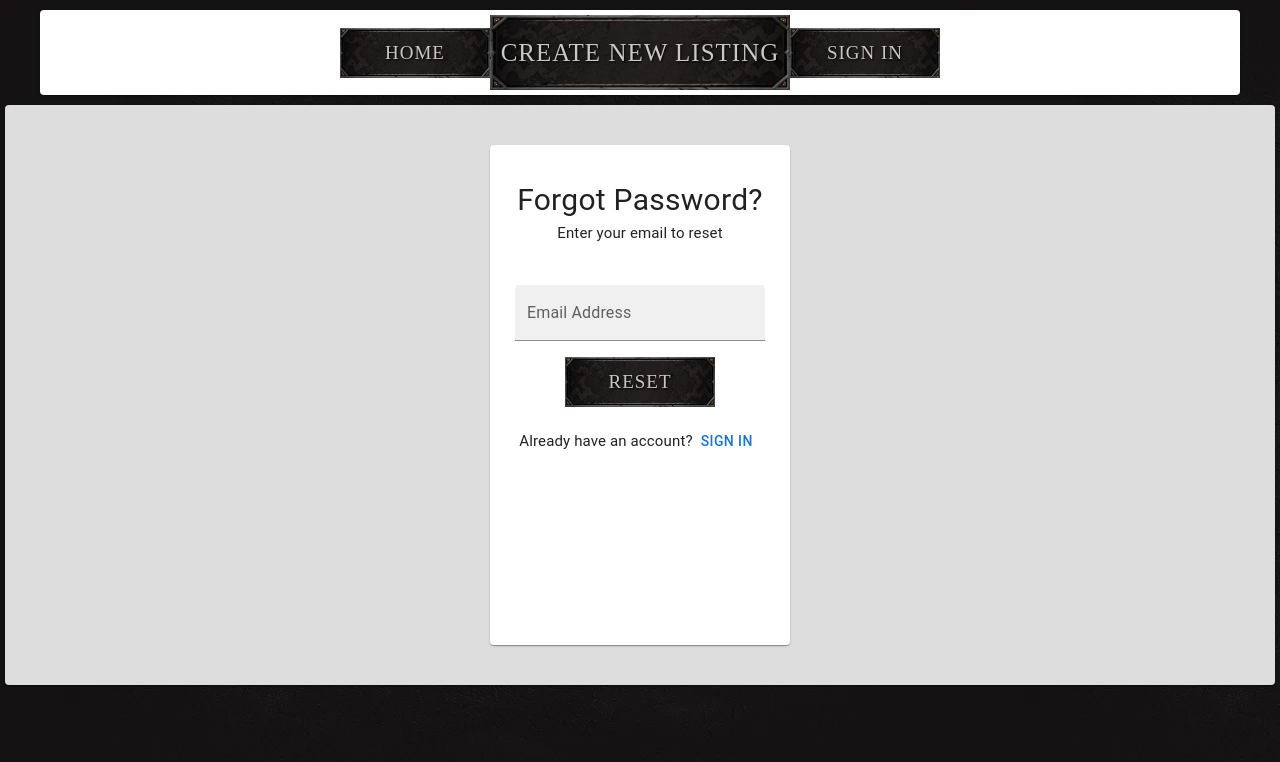
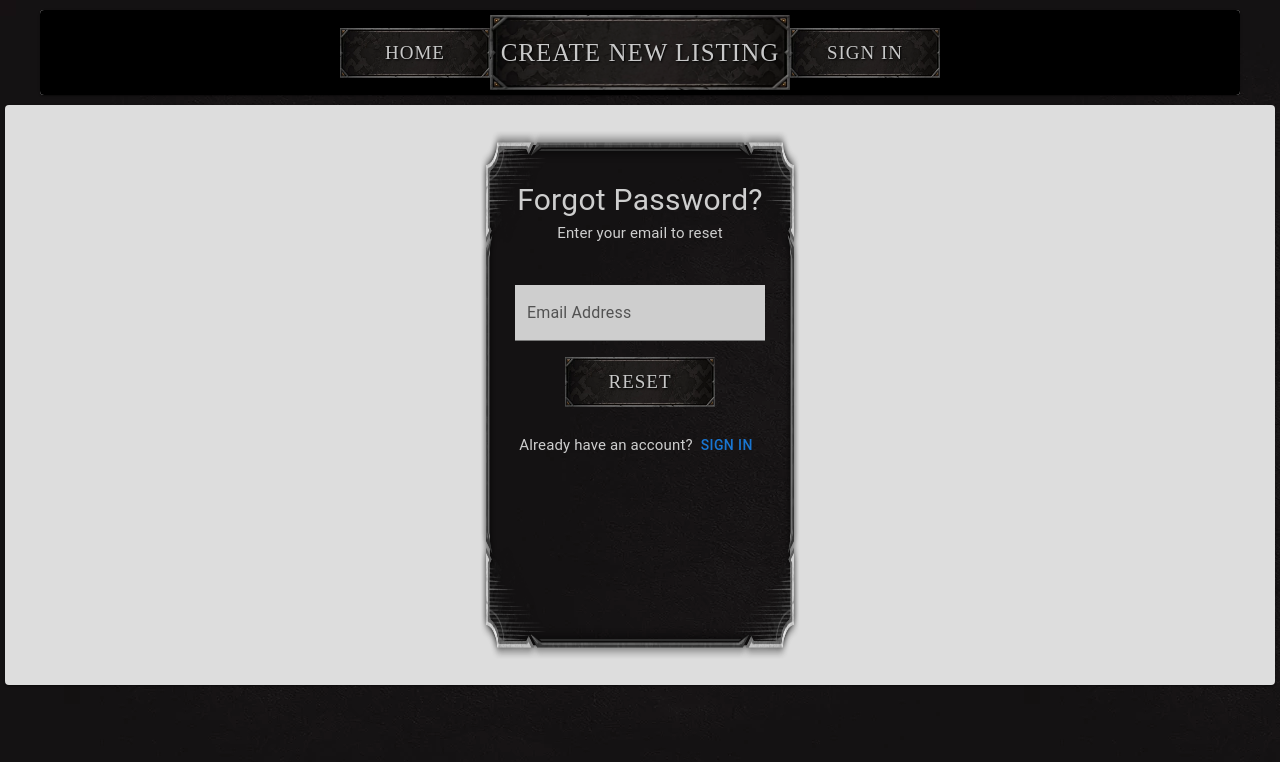
Before and after one commit to aaron-sc-io/goblin-merchant-marketplace, a React (Create React App) app: page /password-reset in a window 1280 px wide. Shown: the top 762 px of the page. Built offline with nearby package versions, Linux system fonts and the light colour scheme; no server answers; the HTML template or start-up script is replaced by a standard one; a web font is replaced by a local one.

Commit message:
PasswordResetCard prototype UI

```diff
--- a/src/components/PasswordResetCard/PasswordResetCard.jsx
+++ b/src/components/PasswordResetCard/PasswordResetCard.jsx
@@ -1,28 +1,38 @@
 import { TextField, Box, Button, Card, Typography, Alert, Divider } from '@mui/material';
 import DndButton from '../DndButton/DndButton';
+import background from '../../utility/img/background.webp'
+import cardFrame from '../../utility/img/inven_frame.webp'
 
 const PasswordResetCard = ({ handleForgotPassSubmit, handleNavigateSignIn, loading, error, message, setUsername }) => {
   console.log(message);
   return (
-    <Card sx={{ width: '300px', height: '500px' }}>
-      <Box sx={{ display: 'flex', flexDirection: 'column', alignItems: 'center', py: 1 }}>
-        <Typography sx={{ fontSize: 30, mt: 3 }}> Forgot Password? </Typography>
-        <Typography sx={{ fontSize: 15, mb: 3 }}> Enter your email to reset </Typography>
+    <div style={{ position: 'relative' }}>
+      <Card sx={{ width: '300px', height: '500px', borderRadius: '30px', backgroundImage: `url(${background})`, color: '#CECECE'}}>
+        <Box sx={{ display: 'flex', flexDirection: 'column', alignItems: 'center', py: 1, zIndex: 1 }}>
+          <Typography sx={{ fontSize: 30, mt: 3, zIndex: 1 }}> Forgot Password? </Typography>
+          <Typography sx={{ fontSize: 15, mb: 3, zIndex: 1 }}> Enter your email to reset </Typography>
           {error && <Alert severity="error">{error}</Alert>}
           <TextField
             id='email-address'
             label='Email Address'
             variant='filled'
             onChange={e => setUsername(e.target.value)}
-          sx={{ width: '250px', my: 2 }}
+            sx={{ width: '250px', my: 2, zIndex: 1 }}
+            inputProps={{ style: { background: '#CECECE' } }}
           />
+          <Box sx={{ zIndex: 1 }}>
             <DndButton text={'RESET'} onClick={handleForgotPassSubmit} disabled={loading}/>
-        <Box sx={{ display: 'flex', alignItems: 'center',  mt: 2, mb: 15 }}>
+          </Box>
+          <Box sx={{ display: 'flex', alignItems: 'center',  mt: 2, mb: 15, zIndex: 1 }}>
             <Typography sx={{ fontSize: 15 }}>Already have an account?   </Typography>
             <Button onClick={handleNavigateSignIn}>Sign In</Button>
           </Box>
         </Box>
       </Card>
+      <div style={{ position: 'absolute', top: -15, left: -10, height: '530px', width: '320px', zIndex: 0 }}>
+        <img src={cardFrame} alt="card-frame" style={{ width: '100%', height: '100%' }}/>
+      </div>
+    </div>
   )
 }
 
--- a/src/components/Taskbar/Taskbar.jsx
+++ b/src/components/Taskbar/Taskbar.jsx
@@ -3,7 +3,7 @@ import DndButton from '../DndButton/DndButton';
 
 const Taskbar = ({ handleSignOutClick, handleNewSubmitClick, handleHomeClick, handleSignInClick, userIsSignedIn }) => {
   return(
-    <Box sx={{ display: 'flex', flexDirection: 'row', height: '85px', backgroundColor: 'transparent', width: '1200px', justifyContent: 'center', alignItems: 'center' }}>
+    <Box sx={{ display: 'flex', flexDirection: 'row', height: '85px', width: '1200px', backgroundColor: 'black', justifyContent: 'center', alignItems: 'center' }}>
       <DndButton text={'HOME'} onClick={handleHomeClick}/>
       {/* <Button sx={{ color: 'primary', width: '25%', height: '75%' }} variant='contained' onClick={handleNewSubmitClick} disabled={!userIsSignedIn}>
         <Typography sx={{ color: 'white' }}>CREATE NEW LISTING &nbsp;</Typography>
```
Lines whose indentation alone changed are shown as unchanged.
